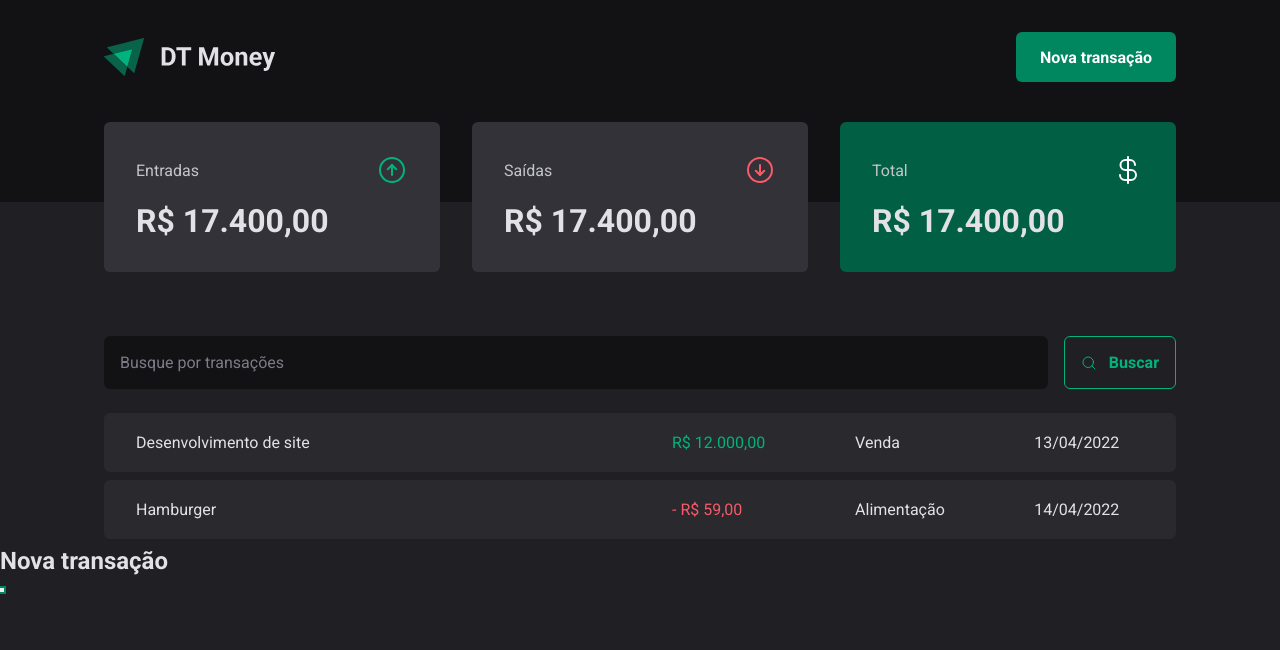
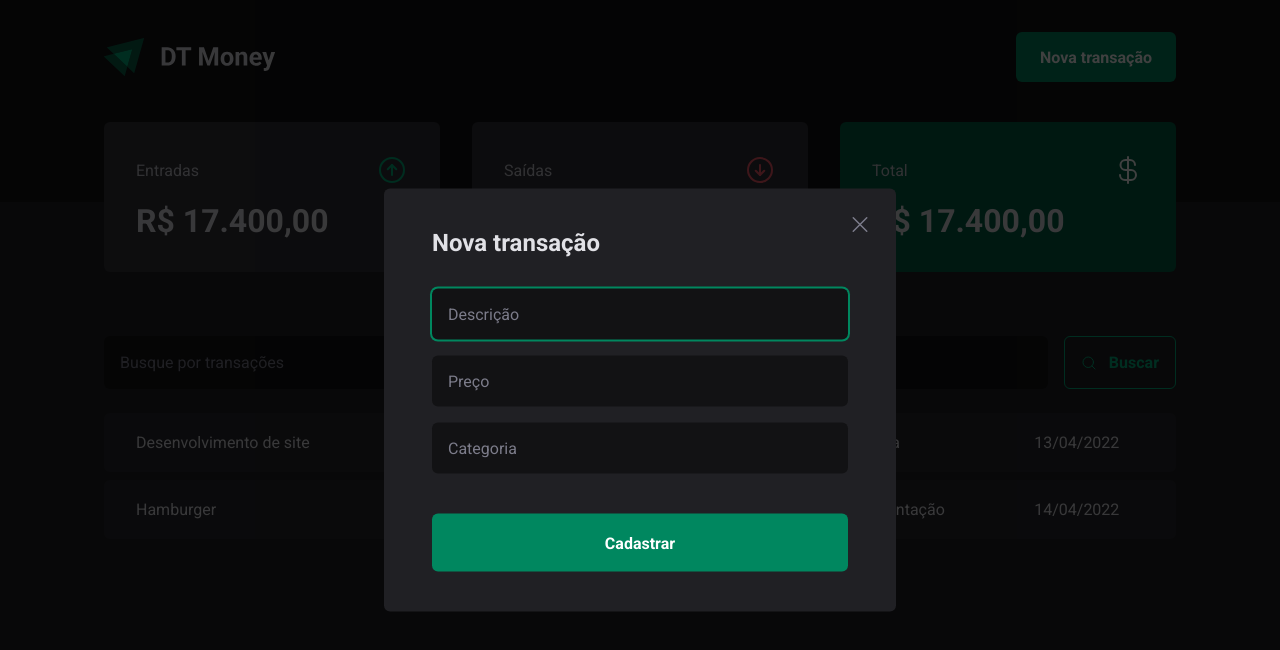
Before and after one commit to EllenBessa/dt-money, a React (Vite) app: page / in a window 1280 px wide. Both pictures are taken after a click on the button "Nova transação". Shown: the top 650 px of the page. Built offline with nearby package versions, Linux system fonts and the light colour scheme.

Commit message:
feat: :lipstick: Estrutura visual - Modal de nova transação

```diff
--- a/src/components/Header/index.tsx
+++ b/src/components/Header/index.tsx
@@ -1,6 +1,7 @@
 import * as Dialog from "@radix-ui/react-dialog";
 
 import logoImg from "../../assets/logo.svg";
+import { NewTransactionModal } from "../NewTransactionModal";
 import { HeaderContainer, HeaderContent, NewTransactionButton } from "./styles";
 
 export function Header() {
@@ -14,15 +15,7 @@
             <NewTransactionButton>Nova transação</NewTransactionButton>
           </Dialog.Trigger>
 
-          <Dialog.Portal>
-            <Dialog.Overlay />
-
-            <Dialog.Content>
-              <Dialog.Title>Nova transação</Dialog.Title>
-
-              <Dialog.Close />
-            </Dialog.Content>
-          </Dialog.Portal>
+          <NewTransactionModal />
         </Dialog.Root>
       </HeaderContent>
     </HeaderContainer>
--- /dev/null
+++ b/src/components/NewTransactionModal/index.tsx
@@ -0,0 +1,29 @@
+import { X } from "phosphor-react";
+
+import * as Dialog from "@radix-ui/react-dialog";
+
+import { CloseButton, Content, Overlay } from "./styles";
+
+export function NewTransactionModal() {
+  return (
+    <Dialog.Portal>
+      <Overlay />
+
+      <Content>
+        <Dialog.Title>Nova transação</Dialog.Title>
+
+        <CloseButton>
+          <X size={24} />
+        </CloseButton>
+
+        <form>
+          <input type="text" placeholder="Descrição" required autoFocus />
+          <input type="number" placeholder="Preço" required />
+          <input type="text" placeholder="Categoria" required />
+
+          <button type="submit">Cadastrar</button>
+        </form>
+      </Content>
+    </Dialog.Portal>
+  );
+}
--- /dev/null
+++ b/src/components/NewTransactionModal/styles.ts
@@ -0,0 +1,81 @@
+import styled from "styled-components";
+
+import * as Dialog from "@radix-ui/react-dialog";
+
+export const Overlay = styled(Dialog.Overlay)`
+  position: fixed;
+  width: 100vw;
+  height: 100vh;
+  inset: 0;
+  background: rgba(0, 0, 0, 0.75);
+`;
+
+export const Content = styled(Dialog.Content)`
+  padding: 2.5rem 3rem;
+  min-width: 32rem;
+
+  border-radius: 6px;
+  background: ${(props) => props.theme["gray-800"]};
+
+  position: fixed;
+  top: 50%;
+  left: 50%;
+  transform: translate(-50%, -50%);
+
+  form {
+    margin-top: 2rem;
+
+    display: flex;
+    flex-direction: column;
+    gap: 1rem;
+
+    input {
+      border: 0;
+      padding: 1rem;
+      border-radius: 6px;
+      color: ${(props) => props.theme["gray-300"]};
+      background: ${(props) => props.theme["gray-900"]};
+
+      &::placeholder {
+        color: ${(props) => props.theme["gray-500"]};
+      }
+
+      &::-webkit-outer-spin-button,
+      &::-webkit-inner-spin-button {
+        -webkit-appearance: none;
+        margin: 0;
+      }
+    }
+
+    button[type="submit"] {
+      padding: 0 1.25rem;
+      margin-top: 1.5rem;
+      height: 58px;
+
+      border: 0;
+      border-radius: 6px;
+      font-weight: 700;
+      color: ${(props) => props.theme.white};
+      background: ${(props) => props.theme["green-500"]};
+
+      cursor: pointer;
+
+      &:hover {
+        background: ${(props) => props.theme["green-700"]};
+        transition: background-color 0.2s;
+      }
+    }
+  }
+`;
+
+export const CloseButton = styled(Dialog.Close)`
+  background: transparent;
+  border: 0;
+  color: ${(props) => props.theme["gray-500"]};
+  line-height: 0;
+  cursor: pointer;
+
+  position: absolute;
+  top: 1.5rem;
+  right: 1.5rem;
+`;
```
